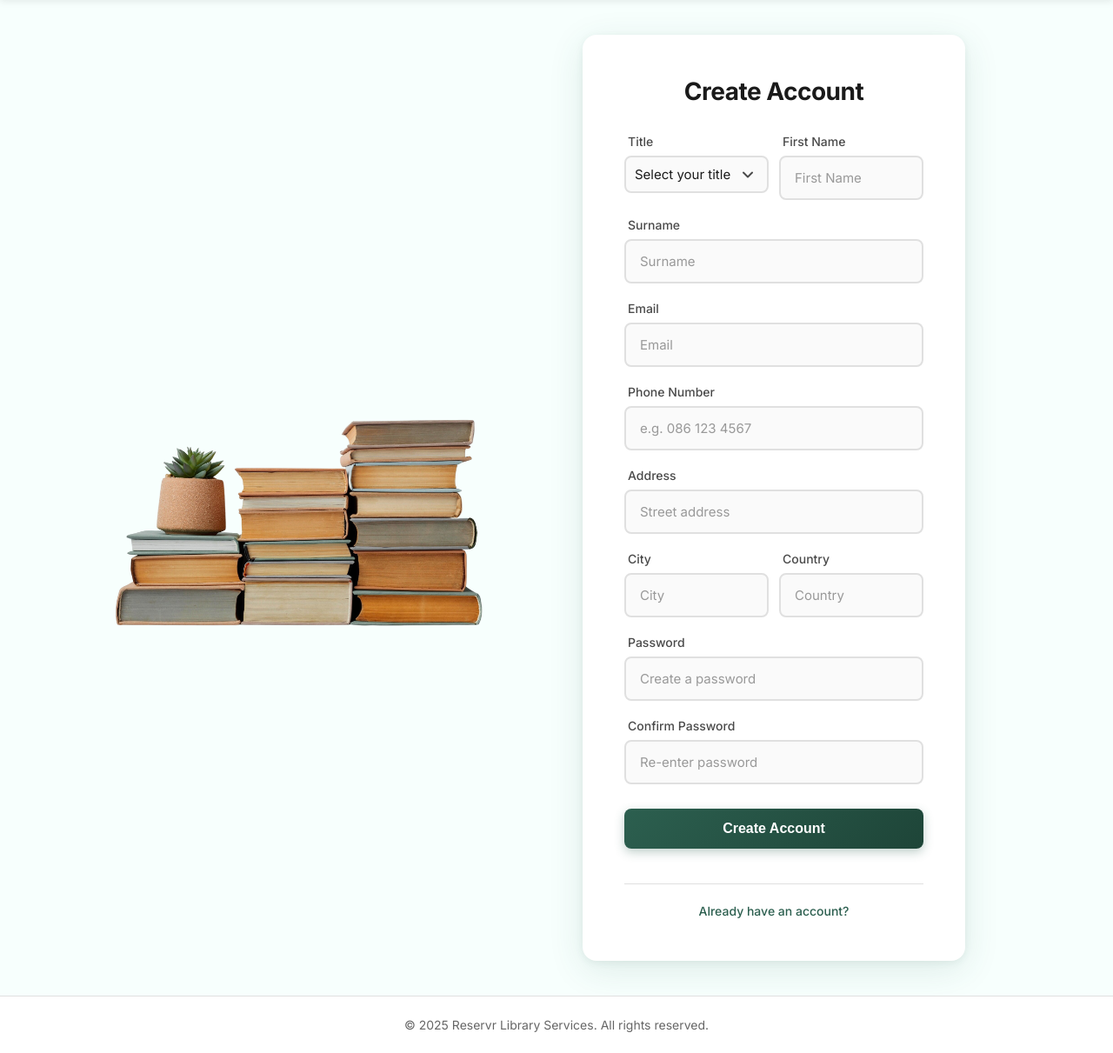
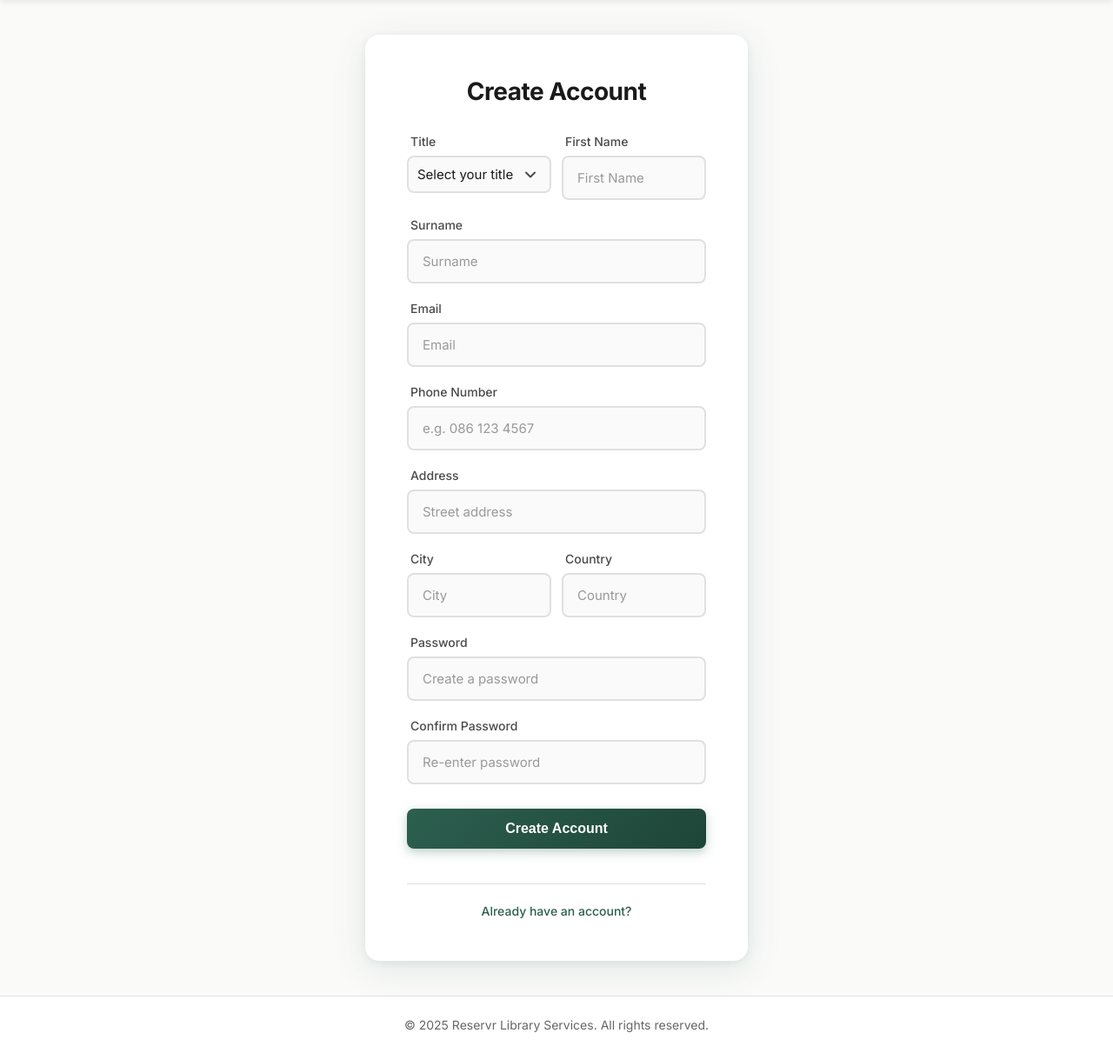
Before and after one commit to jakeoreillyy/Reservr, a PHP site: page /pages/registration.php in a window 1280 px wide. Shown: the part 64-1275 px from the top of the page at 87% size. Run offline with PHP 8.4, Linux system fonts and the light colour scheme.

Commit message:
Removing the image and grid container on the index and registration pages

```diff
--- a/css/style.css
+++ b/css/style.css
@@ -10,7 +10,7 @@
   --primary-colour: #2c5f4f;
   --primary-dark: #1e4538;
   --primary-light: #f0f9f6;
-  --background: #f7fffd;
+  --background: #fafaf9;
 }
 
 /* universal selector to flush out any margin/padding values */
@@ -350,21 +350,3 @@ footer {
     grid-template-columns: 1fr;
   }
 }
-
-.grid-container {
-  display: grid;
-  gap: 60px;
-  grid-template-columns: repeat(auto-fit, minmax(300px, 1fr));
-  align-items: center;
-  max-width: 1100px;
-  margin: 0 auto;
-  width: 100%;
-}
-
-.reading img {
-  width: 100%;
-  height: auto;
-  object-fit: contain;
-  display: block;
-  margin: 0 auto;
-}
--- a/index.php
+++ b/index.php
@@ -137,10 +137,6 @@ $conn->close();
       </ul>
     </nav>
     <main>
-      <div class="grid-container">
-        <div class="reading">
-          <img src="assets/images/books.png" alt="Book Stack">
-        </div>
       <?php if ($show_reset): ?>
         <div class="card">
           <h2>Reset Your Password</h2>
@@ -197,7 +193,6 @@ $conn->close();
           </form>
         </div>
       <?php endif; ?>
-      </div>
     </main>
     <footer>
       &#169; <?php echo date("Y"); ?> Reservr Library Services. All rights reserved.
--- a/pages/registration.php
+++ b/pages/registration.php
@@ -113,10 +113,6 @@ if ($_SERVER["REQUEST_METHOD"] == "POST") {
       </ul>
     </nav>
     <main>
-      <div class="grid-container">
-        <div class="reading">
-          <img src="../assets/images/books.png" alt="Book Stack">
-        </div>
       <div class="card">
         <h2>Create Account</h2>
         <?php if ($error_message): ?>
@@ -189,7 +185,6 @@ if ($_SERVER["REQUEST_METHOD"] == "POST") {
           </div>
         </form>
       </div>
-      </div>
     </main>
     <footer>
       &#169; <?php echo date("Y"); ?> Reservr Library Services. All rights reserved.
```
Also changed, not shown: assets/images/books.png (deleted). Lines whose indentation alone changed are shown as unchanged.
